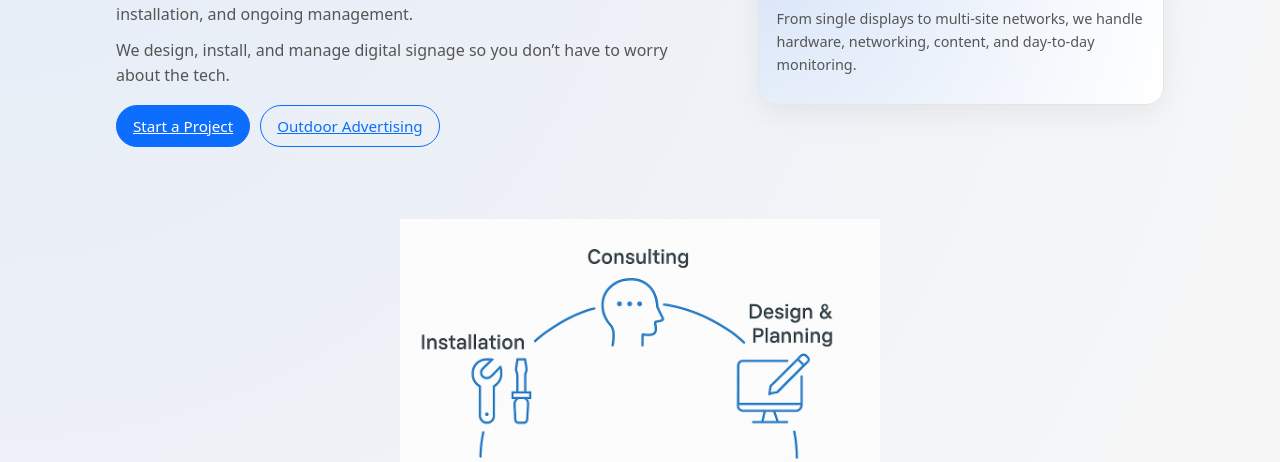
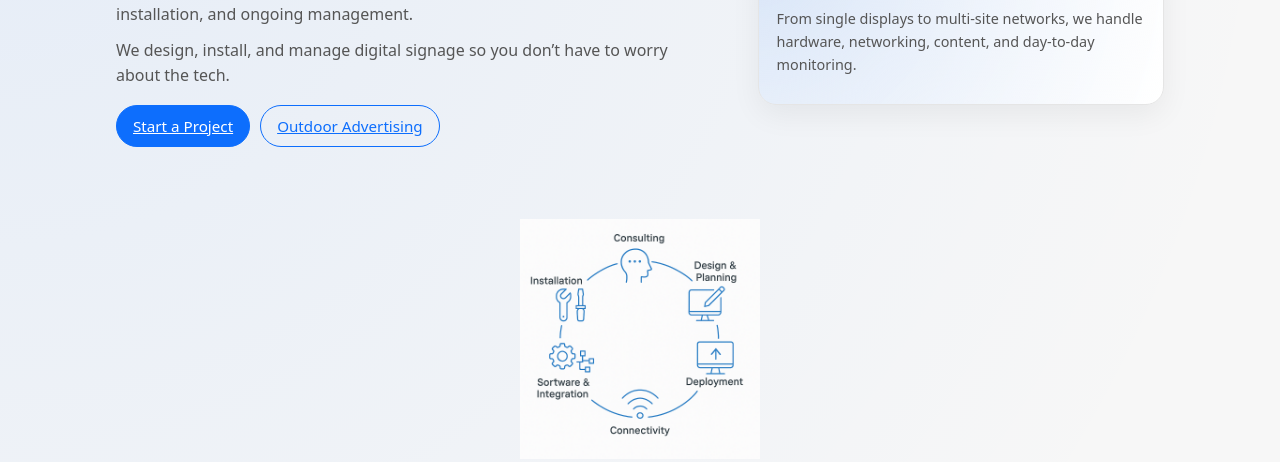
Before and after one commit to awisetech/kazoo-site, a plain HTML site: page index.html in a window 1280 px wide. Shown: the part 200-662 px from the top of the page. Drawn offline with Linux system fonts and the light colour scheme.

Commit message:
Update style.css

```diff
--- a/style.css
+++ b/style.css
@@ -342,7 +342,7 @@ footer {
 }
 
 .services-img {
-  max-width: 480px;   /* adjust if you want it bigger/smaller */
+  max-width: 240px;   /* adjust if you want it bigger/smaller */
   width: 100%;
   height: auto;
   display: block;
```
